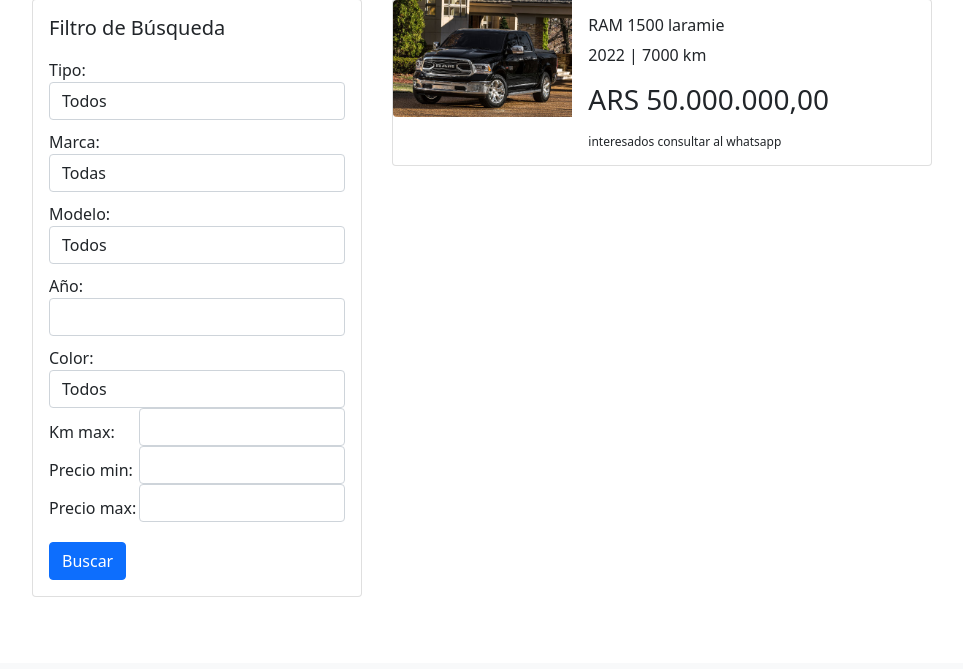
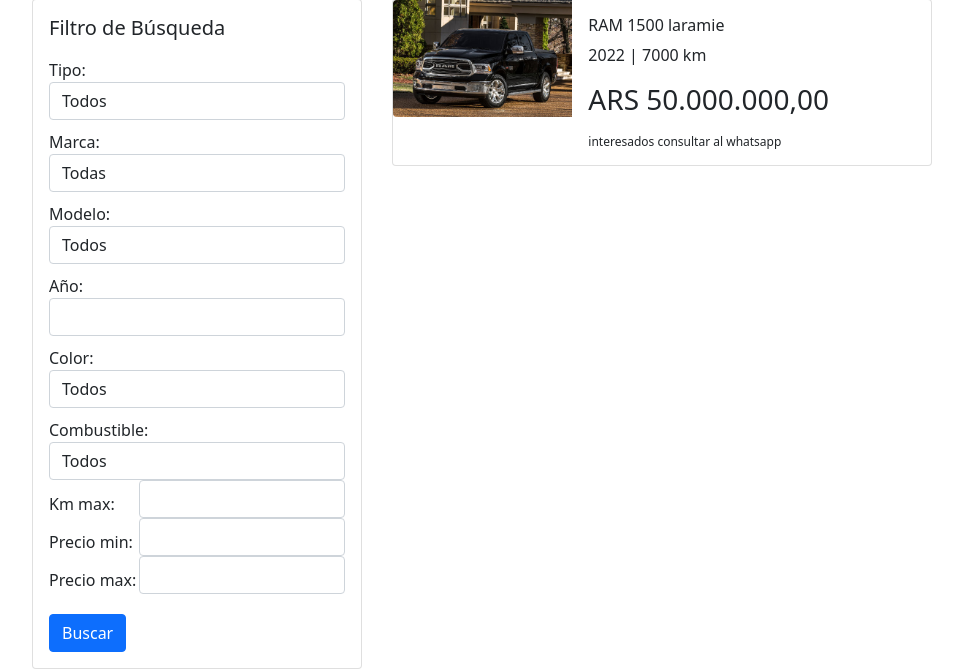
Before and after one commit to NicoColla/ultima_entrega, a Django app: page /mercado/ in a window 1280 px wide. Shown: the part 137-806 px from the top of the page, without its empty margins (50-1013 px from the left). Before the commit the page ends 734 px from the top, so only its background shows below. Run offline with Django 5.2, Linux system fonts and the light colour scheme; data comes from the database, SQL or seed files in the repository; both versions use the stored data as it was after the commit; some libraries are stand-ins or nearby versions.

Commit message:
add-combustible

```diff
--- a/mercado/forms.py
+++ b/mercado/forms.py
@@ -1,10 +1,10 @@
 from django import forms
-from .models import VentaVehiculo, Comentario, Respuesta, TIPOS, MARCAS, COLORES
+from .models import VentaVehiculo, Comentario, Respuesta, TIPOS, MARCAS, COLORES, COMBUSTIBLE
 
 class PublicarForm(forms.ModelForm):
     class Meta:
         model = VentaVehiculo
-        fields = ['tipo', 'marca', 'modelo', 'año', 'kilometros', 'precio', 'color', 'imagen', 'descripcion']
+        fields = ['tipo', 'marca', 'modelo', 'año', 'kilometros', 'precio', 'color', 'imagen', 'descripcion', 'combustible', 'alt_combustible']
         widgets = {
             'tipo': forms.Select(attrs={'class': 'form-control'}),
             'marca': forms.Select(attrs={'class': 'form-control'}),
@@ -15,6 +15,8 @@ class PublicarForm(forms.ModelForm):
             'color': forms.Select(attrs={'class': 'form-control'}),
             'imagen': forms.FileInput(attrs={'class': 'form-control'}),
             'descripcion': forms.Textarea(attrs={'class': 'form-control', 'rows': 4}),
+            'combustible': forms.Select(attrs={'class': 'form-control'}),
+            'alt_combustible': forms.Select(attrs={'class': 'form-control'}),
         }
 
     def save(self, commit=True):
@@ -49,6 +51,7 @@ class FiltroBusquedaForm(forms.Form):
     color = forms.ChoiceField(choices=[('', 'Todos')] + [(color, color) for color in COLORES], required=False, widget=forms.Select(attrs={'class': 'form-control'}))
     precio_min = forms.DecimalField(required=False, max_digits=100, decimal_places=2, widget=forms.NumberInput(attrs={'class': 'form-control'}))
     precio_max = forms.DecimalField(required=False, max_digits=100, decimal_places=2, widget=forms.NumberInput(attrs={'class': 'form-control'}))
+    combustible = forms.ChoiceField(choices=[('', 'Todos')] + COMBUSTIBLE, required=False, widget=forms.Select(attrs={'class': 'form-control'}))
 
     def __init__(self, *args, **kwargs):
         super().__init__(*args, **kwargs)
--- a/mercado/models.py
+++ b/mercado/models.py
@@ -20,12 +20,25 @@ COLORES = [
     "Blanco", "Gris claro", "Gris oscuro", "Negro", "Rojo", "Granate", "Azul", "Verde"
 ]
 
+TRANSMISION = [
+    "Manual", "Automático"
+]
+
+COMBUSTIBLE = [
+    ("Nafta", "Nafta"),
+    ("Diesel", "Diesel"),
+    ("GNC", "GNC"),
+    ("Electricidad", "Electricidad")
+]
+
 
 class Vehiculo(models.Model):
     tipo = models.CharField(max_length=20, choices=[(tipo, tipo) for tipo in TIPOS])
     marca = models.CharField(max_length=20, choices=[(marca, marca) for marca in MARCAS])
     modelo = models.CharField(max_length=100)
     año = models.IntegerField()
+    combustible = models.CharField(max_length=20, choices=COMBUSTIBLE, default="Nafta")
+    alt_combustible = models.CharField(max_length=20, choices=COMBUSTIBLE, null=True, blank=True)
 
     def __str__(self):
         return f"{self.tipo} {self.marca} {self.modelo} ({self.año})"
--- a/mercado/templates/barra/inicio.html
+++ b/mercado/templates/barra/inicio.html
@@ -72,6 +72,10 @@
                         <label for="color">Color:</label>
                         {{ form.color }}
                     </div>
+                    <div class="form-group">
+                        <label for="combustible">Combustible:</label>
+                        {{ form.combustible }}
+                    </div>
                     <div class="form-inline-group">
                         <label for="kilometros_max">Km max:</label>
                         {{ form.kilometros_max }}
--- a/mercado/templates/barra/publicacion/ver_publicacion.html
+++ b/mercado/templates/barra/publicacion/ver_publicacion.html
@@ -13,7 +13,7 @@
         </div>
         <div class="col-md-8">
             <div class="card-body">
-                <h5 class="card-title">{{ publicacion.marca }} {{ publicacion.modelo }}</h5>
+                <h1 class="card-title">{{ publicacion.marca }} {{ publicacion.modelo }}</h1>
                 <p class="card-text">{{ publicacion.año }} | {{ publicacion.kilometros }} km</p>
                 <h3 class="card-text">ARS {{ publicacion.precio|custom_format }}</h3>
                 <p class="card-text">{{ publicacion.descripcion }}</p>
--- a/mercado/templates/barra/publicar.html
+++ b/mercado/templates/barra/publicar.html
@@ -28,6 +28,10 @@
         {{ form.kilometros }}
     </div>
     <div class="mb-3">
+        <label for="id_precio">Combustible</label>
+        {{ form.combustible}}
+    </div>
+    <div class="mb-3">
         <label for="id_precio">Precio</label>
         {{ form.precio}}
     </div>
--- a/mercado/views.py
+++ b/mercado/views.py
@@ -3,6 +3,7 @@ from .models import VentaVehiculo, Comentario
 from .forms import PublicarForm, ComentarioForm, RespuestaForm, FiltroBusquedaForm
 from django.contrib.auth.decorators import login_required
 from django.contrib.auth import logout
+from django.db.models import Q
 
 def inicio(request):
     form = FiltroBusquedaForm(request.GET or None)
@@ -17,6 +18,7 @@ def inicio(request):
         color = form.cleaned_data.get('color')
         precio_min = form.cleaned_data.get('precio_min')
         precio_max = form.cleaned_data.get('precio_max')
+        combustible = form.cleaned_data.get('combustible')
 
         form.actualizar_modelos(tipo, marca)
 
@@ -36,6 +38,8 @@ def inicio(request):
             publicaciones = publicaciones.filter(precio__gte=precio_min)
         if precio_max:
             publicaciones = publicaciones.filter(precio__lte=precio_max)
+        if combustible:
+            publicaciones = publicaciones.filter(Q(combustible=combustible) | Q(alt_combustible=combustible))
 
     return render(request, 'barra/inicio.html', {'publicaciones': publicaciones, 'form': form})
 
```
Also changed, not shown: mercado/templates/barra/configuracion/editar_publicacion.html (+5 -2 lines), db.sqlite3, media/media/vehiculos/RAM_1jNyfNB.jpg (added), mercado/migrations/0008_vehiculo_alt_combustible_vehiculo_combustible.py (added), mercado/migrations/0009_alter_vehiculo_alt_combustible.py (added).
